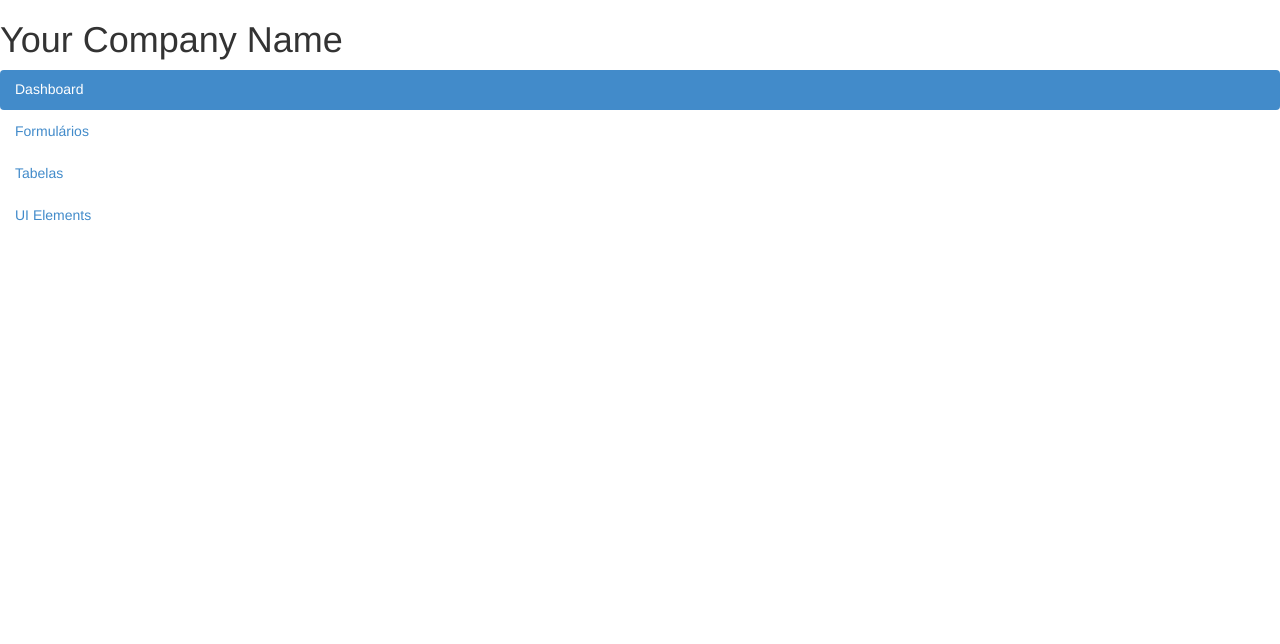
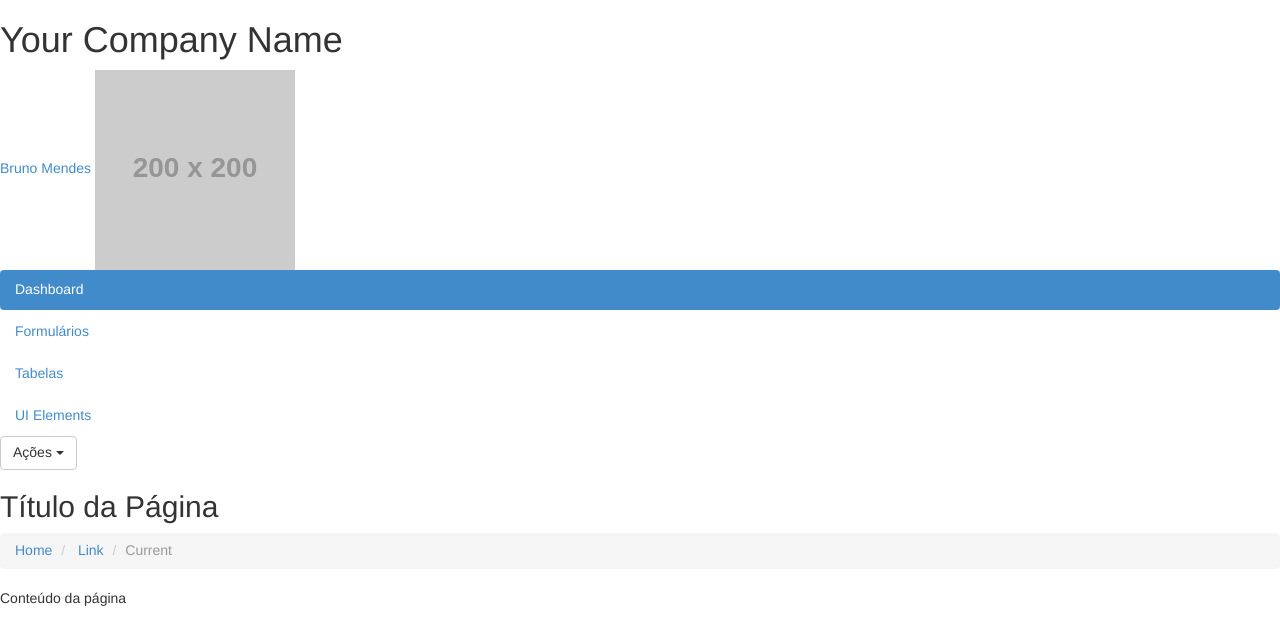
Before and after one commit to dvmoomoodv/admin-layout, a plain HTML site: page index.html in a window 1280 px wide. Drawn offline with nearby package versions, Linux system fonts and the light colour scheme; placeholder pictures from the web are drawn by us.

Commit message:
Alteraçoes

```diff
--- a/Content/js/main.js
+++ b/Content/js/main.js
@@ -12,7 +12,6 @@ geral = {
 			$(this).siblings("ul").collapse("toggle");
 		});
 	}
-
 };
 
 $(function(){
--- a/Content/sass/geral.scss
+++ b/Content/sass/geral.scss
@@ -13,12 +13,30 @@
 	background: green;
 }
 
+
+#header{
+	.logo-cliente{}
+	h1{}
+	.page-configs{}
+	.user-area{
+		.user{}
+		.dropdown-menu{
+			li{}
+			a{}
+		}
+	}
+}
+
+
+#main{
+	#menu-principal{}
+	#container{}
+}
+
 #menu-principal{
 	a{}
 	.first-level{
-		> li{
-
-		}
+		> li{}
 	}
 	.second-level{
 		>li{}
--- a/index.html
+++ b/index.html
@@ -35,10 +35,23 @@
       <div class="logo-cliente">
         <h1>Your Company Name</h1>
       </div>
-      <div class="user-info">
 
+      <div class="page-configs">
+        <div class="user-area">
+          <a href="#" class="dropdown-toggle user" data-toggle="dropdown">
+            <span class="name">Bruno Mendes</span>
+            <img src="http://fakeimg.pl/200x200/CCC/FFF/?text=img+placeholder">
+          </a>
+
+          <ul class="dropdown-menu" role="menu">
+            <li><a href="#">Account Settings</a></li>
+            <li class="divider"></li>
+            <li><a href="#">Logout</a></li>
+          </ul>
+        </div>
       </div>
-    </div>
+    </div> <!-- /header -->
+
     <div id='main' role='main'>
       <div id="menu-principal">
         <ul class="nav nav-pills nav-stacked first-level">
@@ -66,12 +79,40 @@
             </ul>
           </li>
         </ul>
-      </div>
+      </div> <!-- /menu-principal -->
+
       <div id='container'>
 
+        <div id="page-title">
+          <div class="heading-action">
+            <div class="btn-group">
+              <button type="button" class="btn btn-default dropdown-toggle" data-toggle="dropdown">
+                Ações <span class="caret"></span>
+              </button>
+              <ul class="dropdown-menu" role="menu">
+                <li><a href="#"><i class="fa fa-plus-circle"></i> Novo</a></li>
+              </ul>
+            </div>
+          </div>
+          <h2>Título da Página</h2>
 
-      </div>
-    </div>
+          <ol class="breadcrumb">
+            <li>
+              <a href="#">Home</a>
+            </li>
+            <li>
+              <a href="#">Link</a>
+            </li>
+            <li class="active">Current</li>
+          </ol>
+        </div>
+
+        <div id="page-content">
+          Conteúdo da página
+        </div>
+
+      </div><!-- /container -->
+    </div> <!-- /main -->
 
     <!-- Page Scripts -->
     <script src='//netdna.bootstrapcdn.com/bootstrap/3.0.2/js/bootstrap.min.js'></script>
```
Also changed, not shown: compass_app_log.txt.
